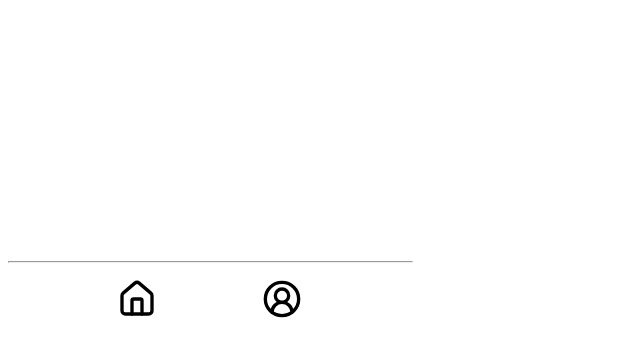
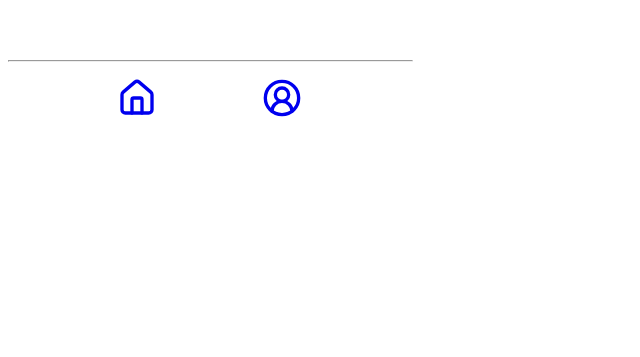
Before and after one commit to Romashka641/Musicore, a React (Vite) app: page / in a window 1280 px wide. Shown: the part 303-660 px from the top of the page, without its empty margins (0-640 px from the left). Built offline with nearby package versions, Linux system fonts and the light colour scheme.

Commit message:
nekotorie changed

```diff
--- a/src/components/Router.tsx
+++ b/src/components/Router.tsx
@@ -9,12 +9,14 @@ export default function Router() {
       <div className="router">
          <hr className="hr" />
          <div className="home route">
-            <Link to="/"></Link>
-            <House className="homeIcon icon" />
+            <Link to="/">
+              <House className="homeIcon icon" />
+            </Link>
          </div>
          <div className="profile route">
-            <Link to="/me"></Link>
-            <CircleUserRound className="profileIcon icon" />
+            <Link to="/me">
+              <CircleUserRound className="profileIcon icon" />
+            </Link>
          </div>
       </div>
     </>
--- a/src/components/css/Router.css
+++ b/src/components/css/Router.css
@@ -5,7 +5,7 @@
 }
 
 .hr {
-   margin-top: 140%;
+   margin-top: 90%;
    width: 100%;
 }
 
--- a/src/index.css
+++ b/src/index.css
@@ -1,6 +1,5 @@
 body {
   max-width: 403px;
   width: 403px;
-  height: 625px;
-  max-height: 625px;
+  max-height: 100%;
 }
```
